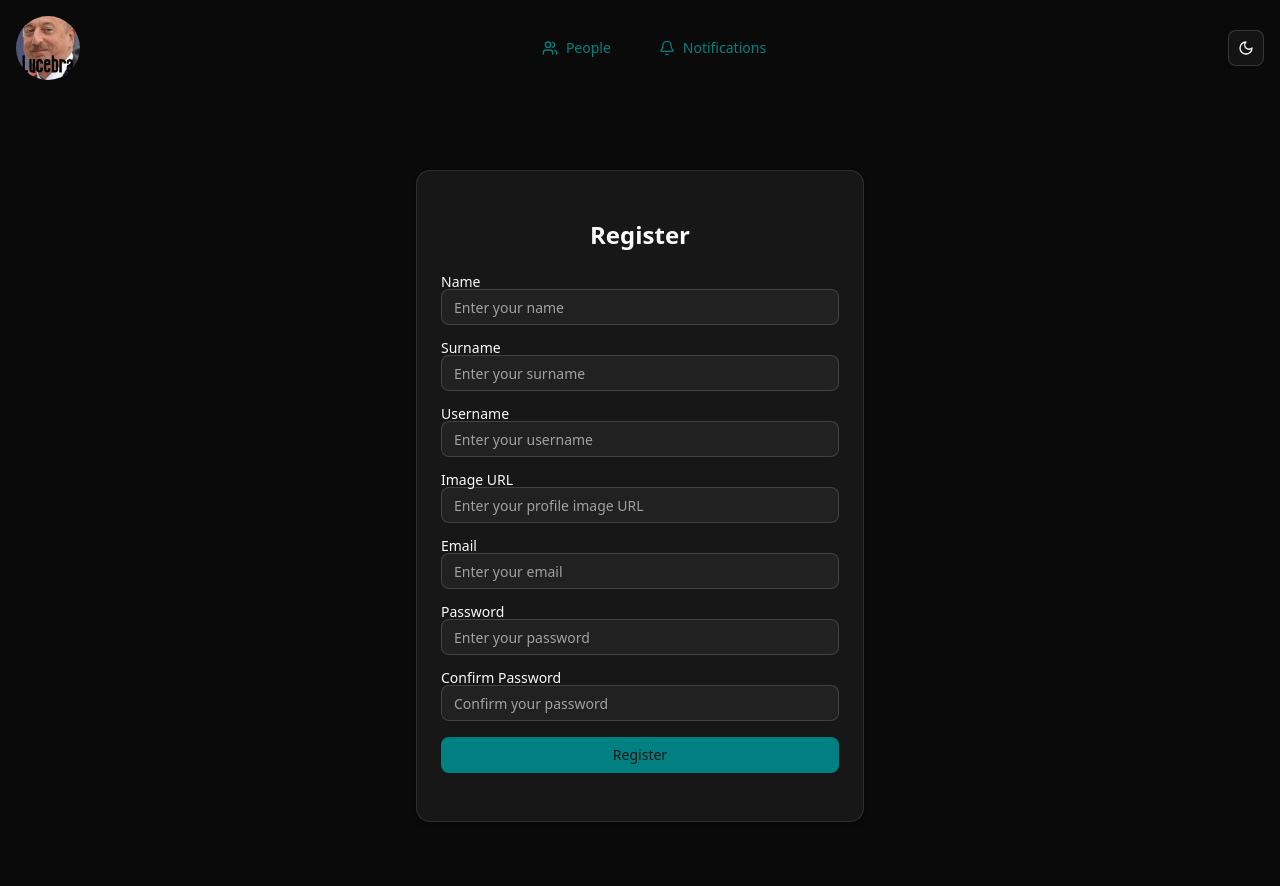
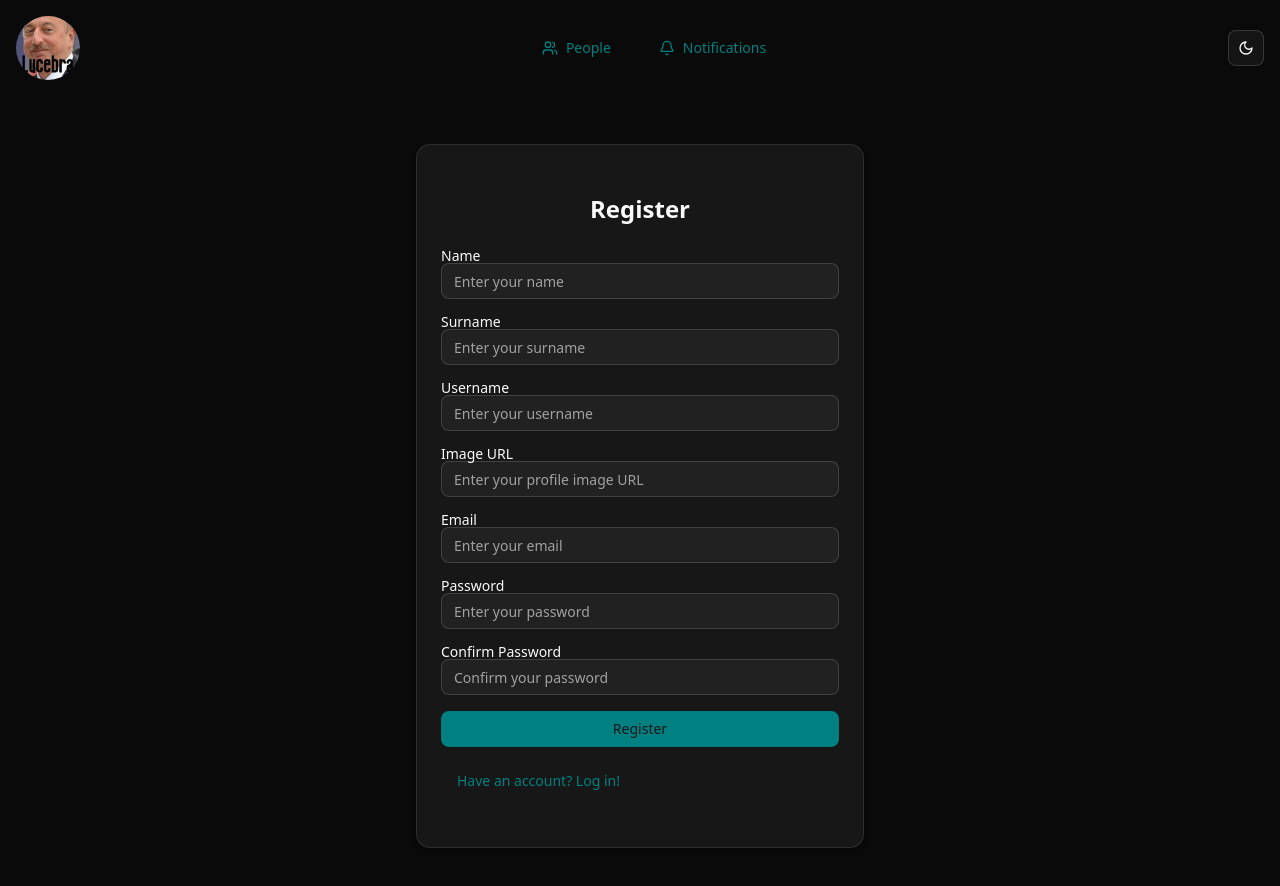
Before and after one commit to Ali-GreenHeart/head-book, a React (Vite) app: page /register in a window 1280 px wide. Shown: the top 886 px of the page. Built offline with nearby package versions, Linux system fonts and the light colour scheme.

Commit message:
add login and register links

```diff
--- a/src/routes/auth/login.tsx
+++ b/src/routes/auth/login.tsx
@@ -1,5 +1,5 @@
 import { Card, CardContent } from "@/components/ui/card";
-import { Button } from "@/components/ui/button";
+import { Button, buttonVariants } from "@/components/ui/button";
 import { Input } from "@/components/ui/input";
 import { Label } from "@/components/ui/label";
 import { Formik, Form, Field, ErrorMessage, useFormik } from "formik";
@@ -9,7 +9,7 @@ import { LoginFormValues } from "@/interface/auth";
 import { loginUser } from "@/api/auth";
 import { useState } from "react";
 import { IBackendErrorMessage } from "@/interface/utils";
-import { useNavigate, useNavigation } from "react-router";
+import { Link, useNavigate, useNavigation } from "react-router";
 
 const initialValues: LoginFormValues = {
     username: "",
@@ -86,6 +86,7 @@ export default function LoginPage() {
                                 <Button type="submit" className="w-full">
                                     Login
                                 </Button>
+                                <Link to="/register" className={buttonVariants({ variant: "link" })} >New? Register!</Link>
                             </Form>
                         </Formik>
                     </CardContent>
--- a/src/routes/auth/register.tsx
+++ b/src/routes/auth/register.tsx
@@ -1,5 +1,5 @@
 import { Card, CardContent } from "@/components/ui/card";
-import { Button } from "@/components/ui/button";
+import { Button, buttonVariants } from "@/components/ui/button";
 import { Input } from "@/components/ui/input";
 import { Label } from "@/components/ui/label";
 import { Formik, Form, Field, ErrorMessage } from "formik";
@@ -7,6 +7,7 @@ import * as Yup from "yup";
 import { Helmet } from "react-helmet-async";
 import { RegisterFormValues } from "@/interface/auth";
 import { registerUser } from "@/api/auth";
+import { Link } from "react-router";
 
 const initialValues: RegisterFormValues = {
     name: "",
@@ -144,6 +145,7 @@ export default function RegisterPage() {
                                 <Button type="submit" className="w-full">
                                     Register
                                 </Button>
+                                <Link to="/login" className={buttonVariants({ variant: "link" })} >Have an account? Log in!</Link>
                             </Form>
                         </Formik>
                     </CardContent>
```
